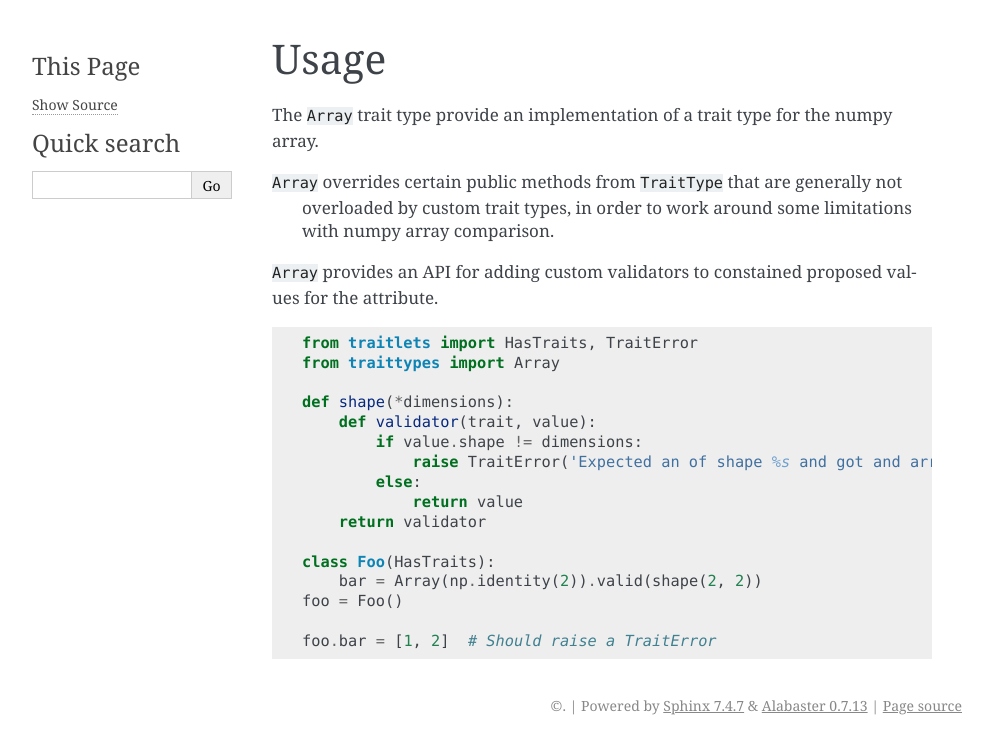
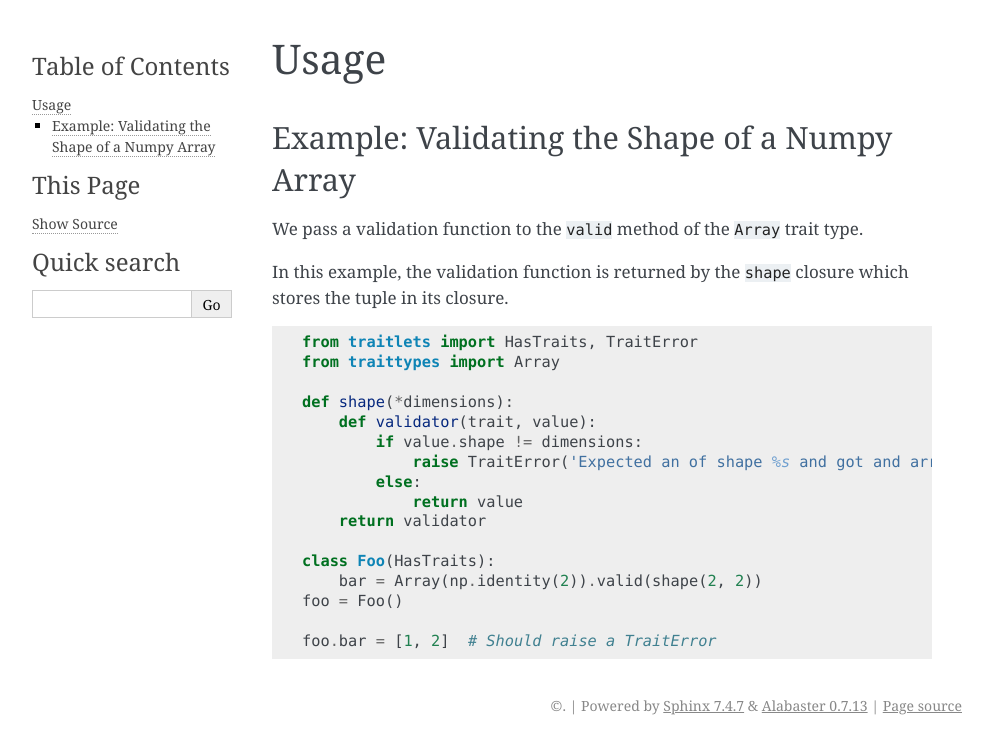
Before and after one commit to jupyter-widgets/traittypes, a Sphinx documentation site: the page built from docs/source/usage.rst, in a window 1280 px wide. Shown: the top 754 px of the page, without its empty margins (148-1141 px from the left). Built offline with Sphinx 7.4.7, drawn with Linux system fonts in a browser that asks for light colours.

Commit message:
Improve Usage Example

```diff
--- a/docs/source/usage.rst
+++ b/docs/source/usage.rst
@@ -1,14 +1,13 @@
 Usage
 =====
 
-The ``Array`` trait type provide an implementation of a trait type for the numpy array.
+Example: Validating the Shape of a Numpy Array
+----------------------------------------------
 
-``Array`` overrides certain public methods from ``TraitType`` that are generally not
- overloaded by custom trait types, in order to work around some limitations with
- numpy array comparison.
+We pass a validation function to the ``valid`` method of the ``Array`` trait type.
 
-``Array`` provides an API for adding custom validators to constained proposed values for the attribute.
-
+In this example, the validation function is returned by the ``shape`` closure which stores
+the tuple in its closure.
 
 .. code::
 
```
